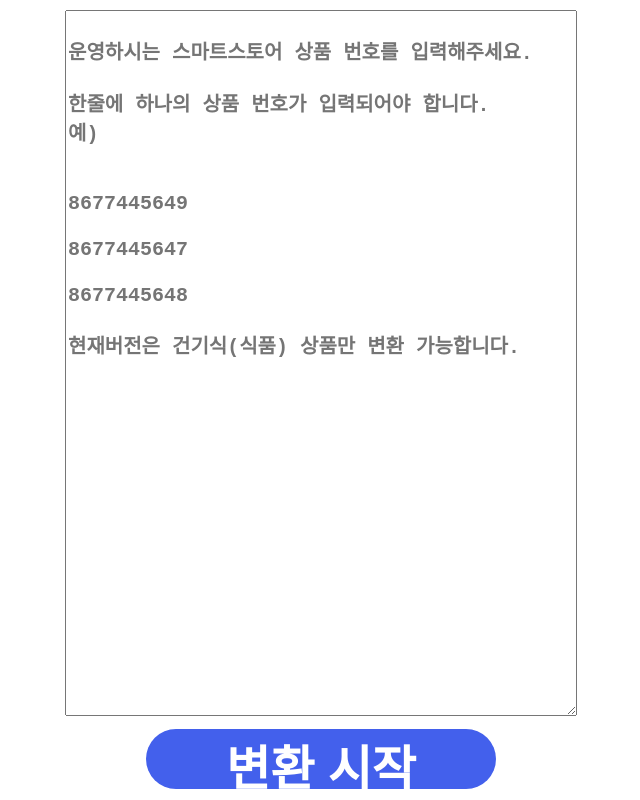
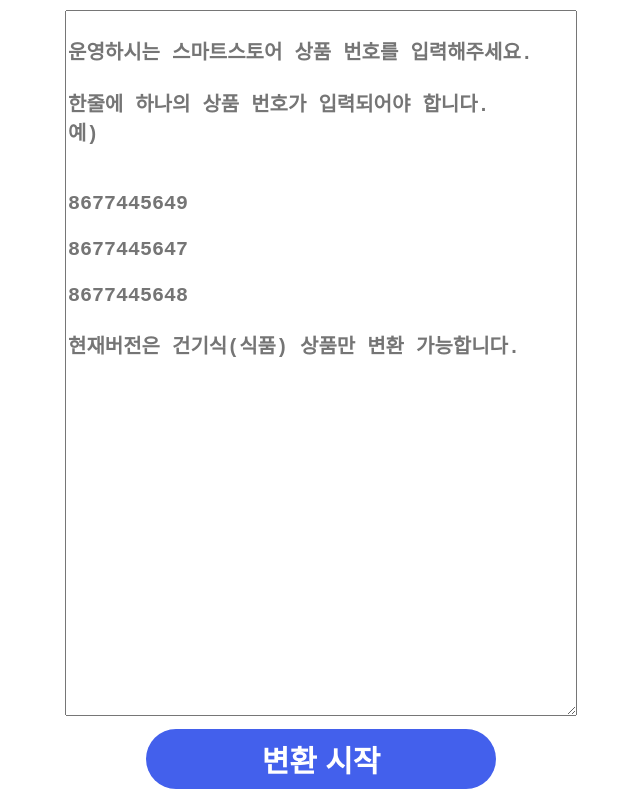
Before and after one commit to ms3221/change_smartedit, a React (Create React App) app: page / in a window 1280 px wide. Shown: the part 436-1236 px from the top of the page, without its empty margins (319-959 px from the left). Built offline with nearby package versions, Linux system fonts and the light colour scheme.

Commit message:
fontsize 변경

```diff
--- a/src/App.css
+++ b/src/App.css
@@ -42,7 +42,7 @@
   height: 60px;
   border-radius: 30px;
   border-style: none;
-  font-size: 48px;
+  font-size: 30px;
   font-weight: 700;
   color: white;
   background-color: #4360ec;
```
